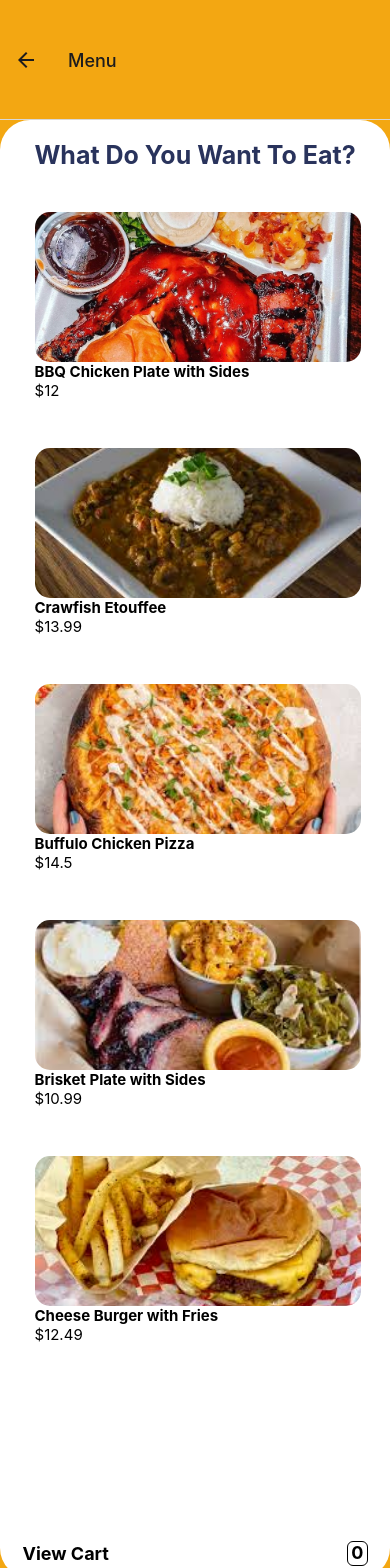
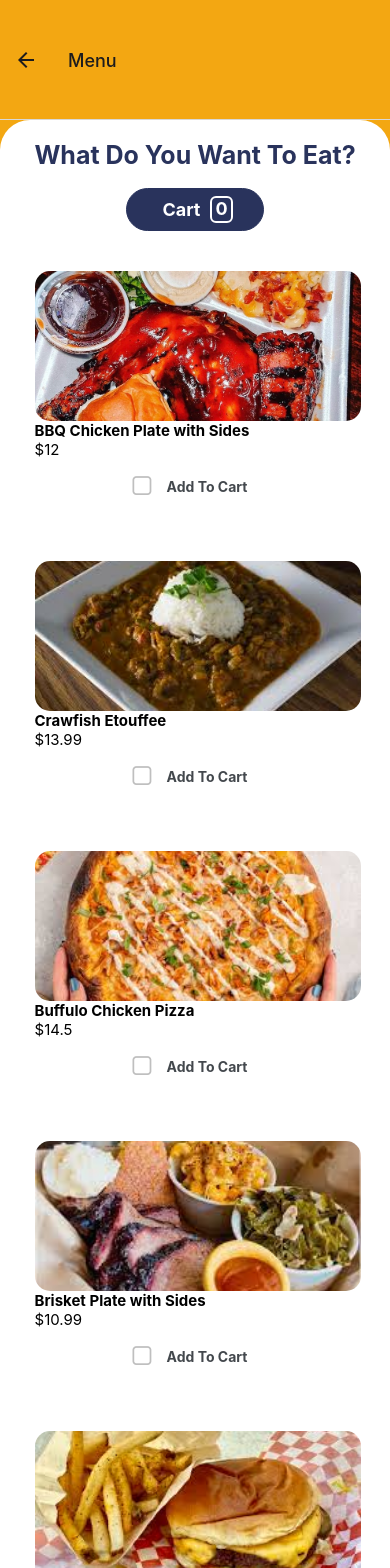
Before and after one commit to ZakWolfgang/ServadoApp, a React Native app in the folder mobile-app/: screen /Menu in a window 390 px wide. Shown: the top 1568 px of the page. Built offline with nearby package versions, Linux system fonts and the light colour scheme; no server answers.

Commit message:
added new logo and checkbox

```diff
--- a/mobile-app/components/MenuCard.js
+++ b/mobile-app/components/MenuCard.js
@@ -1,6 +1,9 @@
-import React from 'react';
+import React,{ useState } from 'react';
 import {Text,View,Image,StyleSheet, TouchableOpacity} from 'react-native';
 import {colors} from '../global/styles'
+import { CheckBox } from "@rneui/themed"
+
+
 
 export default function MenuCard({
     onPressMenuCard,
@@ -9,6 +12,9 @@ export default function MenuCard({
     images,
     screenWidth
     }){
+
+    const [check1, setCheck1] = useState(false);
+
     return(
         <TouchableOpacity onPress={onPressMenuCard}>
            <View style ={{...styles.container, width:screenWidth}}>
@@ -19,6 +25,13 @@ export default function MenuCard({
 
                 <Text style ={styles.meal}>{meal}</Text>
                 <Text style = {styles.price}>${price}</Text>
+                <CheckBox
+                    style={styles.checkbox}
+                    center
+                    title="Add To Cart"
+                    checked={check1}
+                    onPress={() => setCheck1(!check1)}
+                />
            </View>
         </TouchableOpacity>
 
@@ -57,4 +70,14 @@ const styles =StyleSheet.create({
         color:"black",
     },
 
+    checkbox:{
+        backgroundColor:colors.darkBlue,
+        marginTop:15,
+        marginBottom:5,
+        justifyContent:"center",
+        borderColor:colors.darkBlue,
+        borderWidth:1,
+        borderRadius:25,
+    }
+
 })
--- a/mobile-app/screens/LoginScreen.js
+++ b/mobile-app/screens/LoginScreen.js
@@ -4,7 +4,7 @@ import { KeyboardAvoidingView, Image, StyleSheet, Text, TextInput, TouchableOpac
 
 import { colors } from '../global/styles.js';
 import { auth } from '../firebase'
-import image from '../images/logo-color.png'
+import image from '../images/servado.png'
 import { ScreenWidth } from '@rneui/base';
 
 
@@ -121,6 +121,7 @@ const styles = StyleSheet.create({
     justifyContent: 'center',
     alignItems: 'center',
     marginTop: 40,
+    marginBottom:120
   },
   button: {
     backgroundColor:colors.darkBlue,
@@ -149,9 +150,9 @@ const styles = StyleSheet.create({
   logo:{
     width:300,
     height:300,
-    borderRadius:1000,
-    marginBottom:50,
-    margin:21
+    borderRadius:1900,
+    margin:20,
+    marginBottom:50
 
   }
 })
--- a/mobile-app/screens/MenuScreen.js
+++ b/mobile-app/screens/MenuScreen.js
@@ -14,13 +14,20 @@ export default function MenuScreen({navigation, productData}) {
     return (
       <View style={styles.container}>
         <View style={styles.cardView}>
-          {/*<Button
-            title="Go to Payment"
-            onPress={() => navigation.navigate('Payment')}
-    />*/}
+
         <View style ={styles.headerTextView}>
           <Text style ={styles.headerText}>What Do You Want To Eat?</Text>
         </View>
+        <TouchableOpacity>
+              <View style ={styles.cartContainer}>
+                <View style ={styles.cartCounterContainer}>
+                  <Text style ={styles.cartText}>Cart</Text>
+                    <View style ={styles.cartCounter}>
+                      <Text style ={styles.cartNum}>0</Text>
+                    </View>
+                </View>
+              </View>
+            </TouchableOpacity>
         <View>
         <View style ={{flex:1}}>
             <View style ={styles.menuCard}>
@@ -38,17 +45,7 @@ export default function MenuScreen({navigation, productData}) {
                       />
                     )}
                 />
-        </View>
-            <TouchableOpacity>
-              <View style ={styles.cartContainer}>
-                <View style ={styles.cartCounterContainer}>
-                  <Text style ={styles.cartText}>View Cart</Text>
-                    <View style ={styles.cartCounter}>
-                      <Text style ={styles.cartNum}>0</Text>
-                    </View>
-                </View>
-              </View>
-            </TouchableOpacity>
+            </View>
         </View>
         </View>
         </View>
@@ -60,7 +57,8 @@ const styles = StyleSheet.create({
   container: {
     flex: 1,
     backgroundColor:colors.yellow,
-    alignItems: 'center'
+    alignItems: 'center',
+    paddingBottom:50
   },
   cardView: {
     alignItems:'center',
@@ -84,16 +82,20 @@ const styles = StyleSheet.create({
 
   },
   menuCard:{
-    marginTop:5,
-    paddingBottom:150,
+    marginTop:1,
+    paddingBottom:50,
 
   },
   cartContainer:{
-    backgroundColor:'white',
-    height:50,
+    backgroundColor:colors.darkBlue,
     alignContent:"center",
-    marginBottom:0,
-    justifyContent:"center"
+    marginTop:15,
+    marginBottom:5,
+    justifyContent:"center",
+    borderColor:colors.darkBlue,
+    borderWidth:1,
+    borderRadius:25,
+
 
   },
 
@@ -107,22 +109,24 @@ const styles = StyleSheet.create({
     padding:10,
     fontWeight:"bold",
     fontSize:18,
-    color:"black"
+    color:colors.white,
+    marginLeft:25
   },
 
   cartCounter:{
-    borderWidth:1,
+    borderWidth:2,
     marginRight:10,
-    borderColor:"black",
+    borderColor:colors.white,
     borderRadius:6,
-    paddingBottom:2
+    paddingBottom:2,
+    marginRight:30
   },
 
   cartNum:{
     paddingHorizontal:3,
     fontWeight:"bold",
     fontSize:18,
-    color:"black",
+    color:colors.white,
   },
 
 })
```
Also changed, not shown: mobile-app/images/servado.png (renamed from mobile-app/images/Logo Zip File-2/png/logo-color.png), mobile-app/images/servado2.png (renamed from mobile-app/images/Logo Zip File-2/png/logo-no-background.png).
